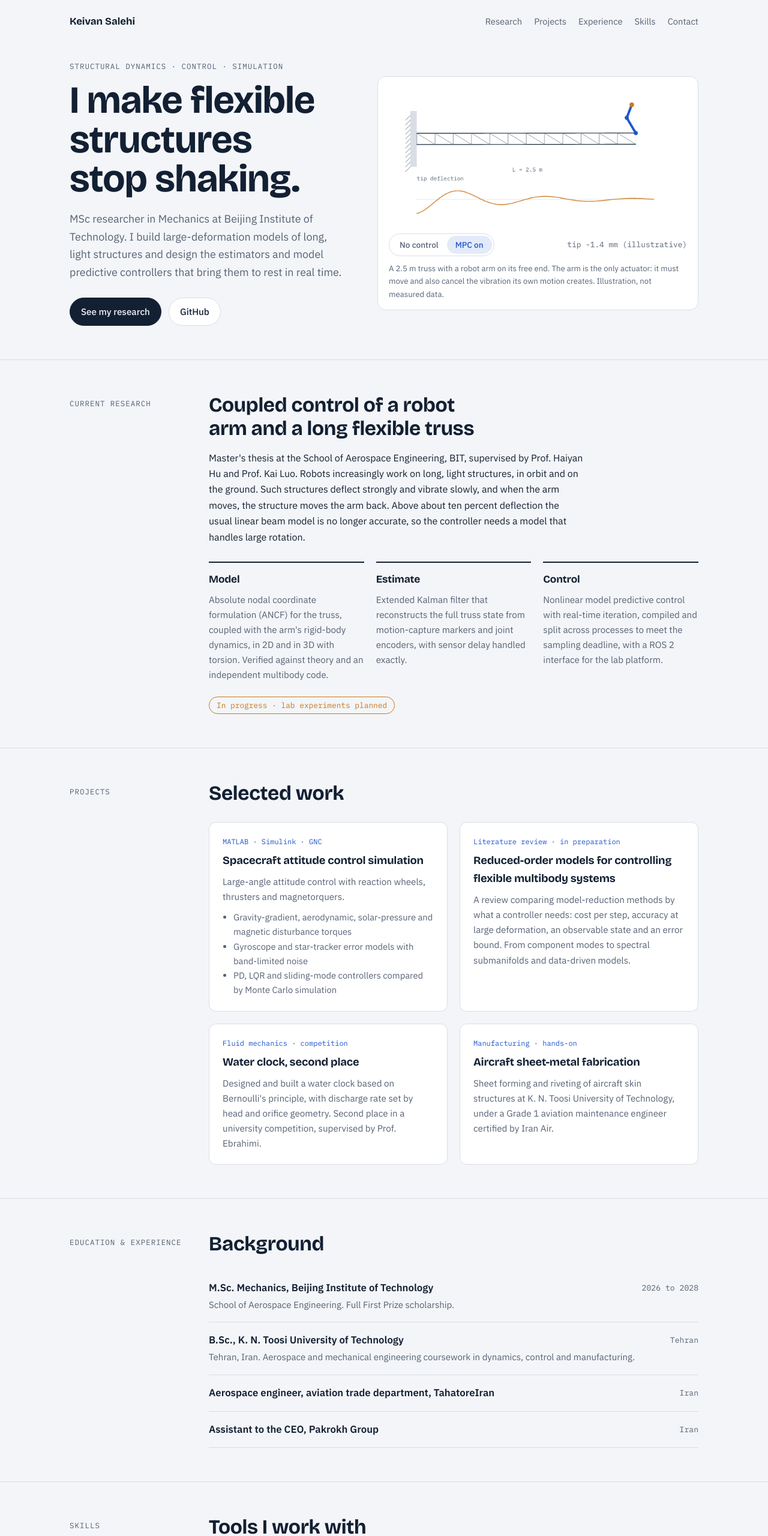
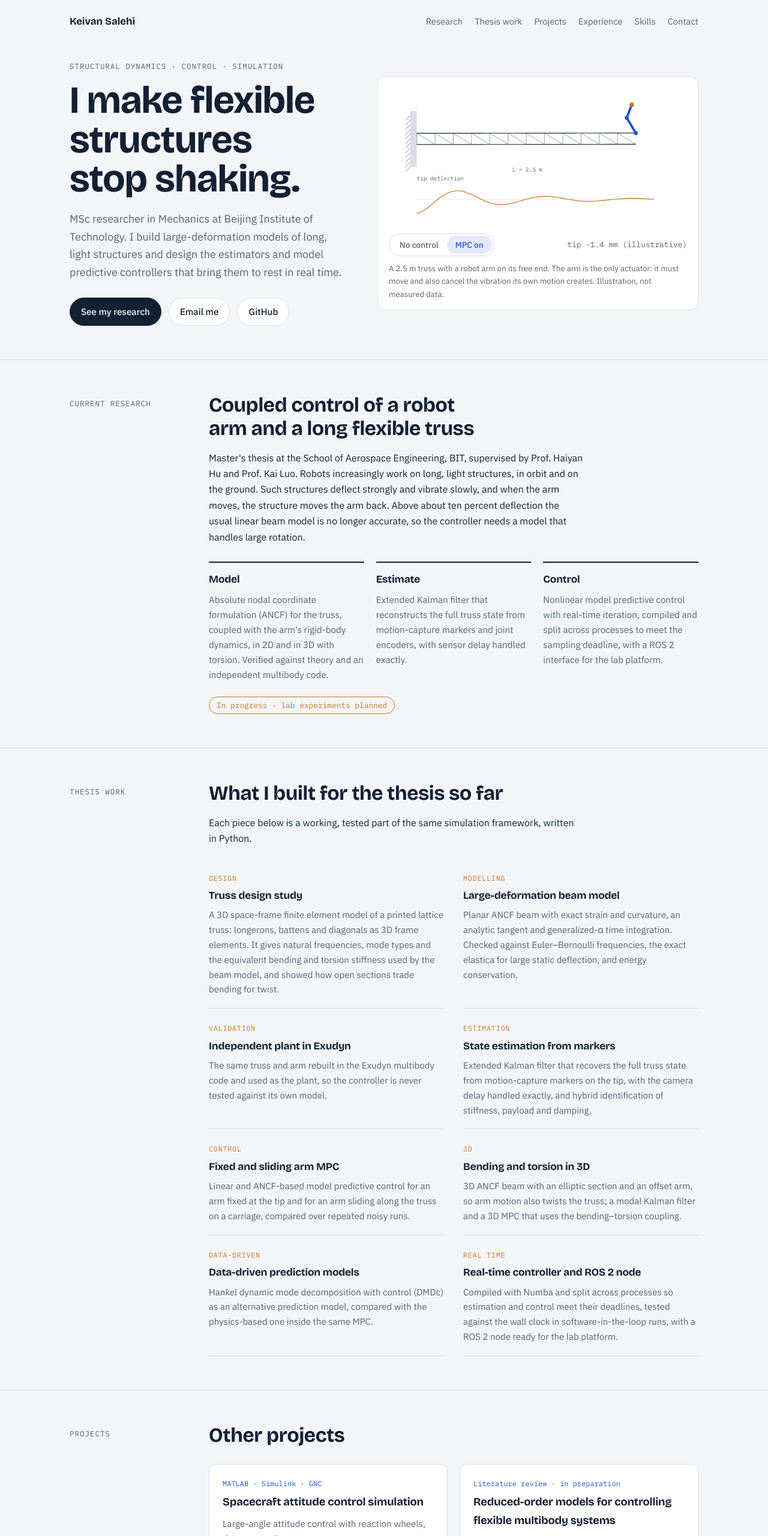
Before and after one commit to keivansalehi/keivansalehi.github.io, a plain HTML site: page index.html in a window 1280 px wide. Shown: the top 2560 px of the page at 60% size. Drawn offline with nearby package versions, Linux system fonts and the light colour scheme.

Commit message:
Update index.html

```diff
--- a/index.html
+++ b/index.html
@@ -92,10 +92,10 @@ section.block{padding-block:56px;border-top:1px solid var(--line)}
 .chips{display:flex;flex-wrap:wrap;gap:6px;margin-top:10px}
 .chip{font-family:var(--f-mono);font-size:.78rem;padding:3px 10px;border-radius:6px;background:var(--accent-soft);color:var(--ink)}
 
-.contact{display:grid;grid-template-columns:repeat(3,minmax(0,1fr));gap:12px;margin-top:24px;max-width:760px}
+.contact{display:grid;grid-template-columns:repeat(2,minmax(0,1fr));gap:12px;margin-top:24px;max-width:640px}
 .contact .item{background:var(--surface);border:1px solid var(--line);border-radius:10px;padding:14px 16px;min-width:0}
 .contact .k{font-family:var(--f-mono);font-size:.74rem;text-transform:uppercase;letter-spacing:.08em;color:var(--muted)}
-.contact .v{display:block;margin-top:2px;overflow-wrap:anywhere}
+.contact .v{display:block;margin-top:2px;overflow-wrap:anywhere;user-select:all}
 footer{padding-block:32px;color:var(--muted);font-size:.85rem;border-top:1px solid var(--line)}
 
 @media (max-width:860px){
@@ -105,14 +105,20 @@ footer{padding-block:32px;color:var(--muted);font-size:.85rem;border-top:1px sol
   .projects,.contact{grid-template-columns:minmax(0,1fr)}
 }
 @media (max-width:480px){ nav{gap:14px} .row{grid-template-columns:minmax(0,1fr)} }
+.wp{display:grid;grid-template-columns:repeat(2,minmax(0,1fr));gap:0 32px;margin-top:20px}
+.wp article{padding-block:18px;border-bottom:1px solid var(--line);min-width:0}
+.wp .tag{font-family:var(--f-mono);font-size:.74rem;letter-spacing:.06em;text-transform:uppercase;color:var(--signal)}
+.wp h3{font-size:1.08rem;margin-top:4px}
+.wp p{margin:6px 0 0;color:var(--muted);font-size:.94rem}
+.contact{grid-template-columns:repeat(2,minmax(0,1fr))!important}
+@media (max-width:860px){.wp{grid-template-columns:minmax(0,1fr)}.contact{grid-template-columns:minmax(0,1fr)!important}}
 </style>
 </head>
 <body>
-
 <header class="top"><div class="wrap">
   <a class="mark" href="#top">Keivan Salehi</a>
   <nav aria-label="Sections">
-    <a href="#research">Research</a><a href="#projects">Projects</a><a href="#experience">Experience</a><a href="#skills">Skills</a><a href="#contact">Contact</a>
+    <a href="#research">Research</a><a href="#thesis-work">Thesis work</a><a href="#projects">Projects</a><a href="#experience">Experience</a><a href="#skills">Skills</a><a href="#contact">Contact</a>
   </nav>
 </div></header>
 
@@ -124,6 +130,7 @@ footer{padding-block:32px;color:var(--muted);font-size:.85rem;border-top:1px sol
     <p class="lede">MSc researcher in Mechanics at Beijing Institute of Technology. I build large-deformation models of long, light structures and design the estimators and model predictive controllers that bring them to rest in real time.</p>
     <div class="cta">
       <a class="btn primary" href="#research">See my research</a>
+      <a class="btn" href="mailto:salehikeyvan1376@gmail.com">Email me</a>
       <a class="btn" href="https://github.com/keivansalehi">GitHub</a>
     </div>
   </div>
@@ -154,10 +161,29 @@ footer{padding-block:32px;color:var(--muted);font-size:.85rem;border-top:1px sol
   </div>
 </div></section>
 
+
+<section class="block" id="thesis-work"><div class="wrap sec-head">
+  <div class="label">Thesis work</div>
+  <div class="sec-body">
+    <h2>What I built for the thesis so far</h2>
+    <p>Each piece below is a working, tested part of the same simulation framework, written in Python.</p>
+    <div class="wp">
+      <article><span class="tag">Design</span><h3>Truss design study</h3><p>A 3D space-frame finite element model of a printed lattice truss: longerons, battens and diagonals as 3D frame elements. It gives natural frequencies, mode types and the equivalent bending and torsion stiffness used by the beam model, and showed how open sections trade bending for twist.</p></article>
+      <article><span class="tag">Modelling</span><h3>Large-deformation beam model</h3><p>Planar ANCF beam with exact strain and curvature, an analytic tangent and generalized-α time integration. Checked against Euler&ndash;Bernoulli frequencies, the exact elastica for large static deflection, and energy conservation.</p></article>
+      <article><span class="tag">Validation</span><h3>Independent plant in Exudyn</h3><p>The same truss and arm rebuilt in the Exudyn multibody code and used as the plant, so the controller is never tested against its own model.</p></article>
+      <article><span class="tag">Estimation</span><h3>State estimation from markers</h3><p>Extended Kalman filter that recovers the full truss state from motion-capture markers on the tip, with the camera delay handled exactly, and hybrid identification of stiffness, payload and damping.</p></article>
+      <article><span class="tag">Control</span><h3>Fixed and sliding arm MPC</h3><p>Linear and ANCF-based model predictive control for an arm fixed at the tip and for an arm sliding along the truss on a carriage, compared over repeated noisy runs.</p></article>
+      <article><span class="tag">3D</span><h3>Bending and torsion in 3D</h3><p>3D ANCF beam with an elliptic section and an offset arm, so arm motion also twists the truss; a modal Kalman filter and a 3D MPC that uses the bending&ndash;torsion coupling.</p></article>
+      <article><span class="tag">Data-driven</span><h3>Data-driven prediction models</h3><p>Hankel dynamic mode decomposition with control (DMDc) as an alternative prediction model, compared with the physics-based one inside the same MPC.</p></article>
+      <article><span class="tag">Real time</span><h3>Real-time controller and ROS 2 node</h3><p>Compiled with Numba and split across processes so estimation and control meet their deadlines, tested against the wall clock in software-in-the-loop runs, with a ROS 2 node ready for the lab platform.</p></article>
+    </div>
+  </div>
+</div></section>
+
 <section class="block" id="projects"><div class="wrap sec-head">
   <div class="label">Projects</div>
   <div class="sec-body">
-    <h2>Selected work</h2>
+    <h2>Other projects</h2>
     <div class="projects">
       <article class="proj">
         <div class="tag">MATLAB · Simulink · GNC</div>
@@ -183,6 +209,16 @@ footer{padding-block:32px;color:var(--muted);font-size:.85rem;border-top:1px sol
         <div class="tag">Manufacturing · hands-on</div>
         <h3>Aircraft sheet-metal fabrication</h3>
         <p>Sheet forming and riveting of aircraft skin structures at K. N. Toosi University of Technology, under a Grade 1 aviation maintenance engineer certified by Iran Air.</p>
+      </article>
+      <article class="proj">
+        <div class="tag">Science communication</div>
+        <h3>Keivan in China</h3>
+        <p>A YouTube and Instagram channel in Persian with English subtitles about aerospace engineering and student life in China.</p>
+      </article>
+      <article class="proj">
+        <div class="tag">GNC · presentation</div>
+        <h3>Coupled kinematics for spacecraft GNC</h3>
+        <p>A technical presentation on coupled spacecraft kinematics for guidance, navigation and control, with simulation results.</p>
       </article>
     </div>
   </div>
@@ -217,9 +253,10 @@ footer{padding-block:32px;color:var(--muted);font-size:.85rem;border-top:1px sol
   <div class="label">Contact</div>
   <div class="sec-body">
     <h2>Open to PhD positions and engineering roles</h2>
-    <p>I'm looking for funded PhD positions from 2028 and for engineering work in dynamics, control or simulation, on site or remote. The quickest way to reach me is a message on GitHub, YouTube or Instagram.</p>
+    <p>I'm looking for funded PhD positions from 2028 and for engineering work in dynamics, control or simulation, on site or remote. Email is the best way to reach me.</p>
     <div class="contact">
-      <div class="item"><span class="k">GitHub</span><a class="v" href="https://github.com/keivansalehi">keivansalehi</a></div>
+      <div class="item"><span class="k">Email</span><a class="v" href="mailto:salehikeyvan1376@gmail.com">salehikeyvan1376@gmail.com</a></div>
+                  <div class="item"><span class="k">GitHub</span><a class="v" href="https://github.com/keivansalehi">github.com/keivansalehi</a></div>
       <div class="item"><span class="k">YouTube</span><a class="v" href="https://www.youtube.com/@keivaninchina">@keivaninchina</a></div>
       <div class="item"><span class="k">Instagram</span><a class="v" href="https://www.instagram.com/keivaninchina">@keivaninchina</a></div>
     </div>
@@ -292,6 +329,7 @@ footer{padding-block:32px;color:var(--muted);font-size:.85rem;border-top:1px sol
     if(reduce){for(let i=0;i<300;i++)hist.push(amp(i*0.03)); draw(0.4);} }
   bOn.addEventListener('click',()=>set(true)); bOff.addEventListener('click',()=>set(false));
   if(reduce){set(true);} else {requestAnimationFrame(frame);}
+  window.matchMedia('(prefers-color-scheme: dark)').addEventListener('change',()=>reduce&&draw(0.4));
 })();
 </script>
 
```
